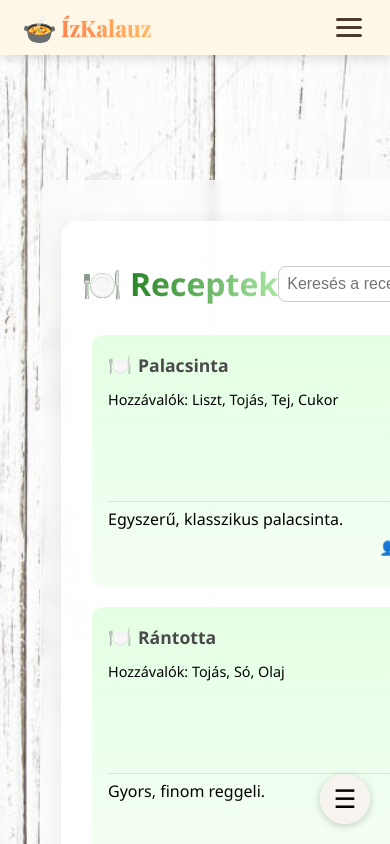
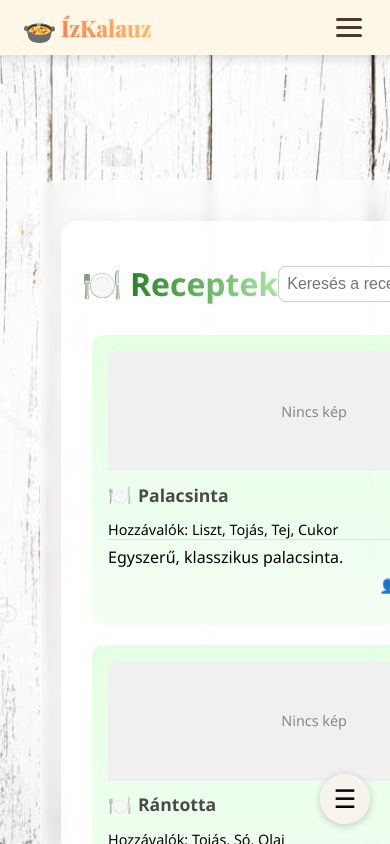
Before and after one commit to Flo535/izkalauzfrontend, a Vue app: page /recipes in a window 390 px wide. Shown: the top 844 px of the page. Built offline with nearby package versions, Linux system fonts and the light colour scheme; no server answers.

Commit message:
Frontend: stabil RecipeList, képek, login integráció

```diff
--- a/src/components/Recipe/RecipeList.vue
+++ b/src/components/Recipe/RecipeList.vue
@@ -5,6 +5,19 @@
       :key="recipe.id"
       class="recipe-card"
     >
+      <!-- Recept kép vagy "Nincs kép" -->
+      <div v-if="recipe.imagePath" class="recipe-image-wrapper">
+        <img
+          :src="fullImagePath(recipe.imagePath)"
+          :alt="recipe.title"
+          class="recipe-image"
+          @error="onImageError($event)"
+        />
+      </div>
+      <div v-else class="recipe-no-image">
+        Nincs kép
+      </div>
+
       <!-- Recept címe -->
       <h3 class="recipe-title">
         <span class="recipe-icon">🍽️</span>
@@ -34,6 +47,24 @@ export default {
   props: {
     recipes: Array,
     isLoggedIn: Boolean
+  },
+  methods: {
+    // Backendből kapott relative path → teljes HTTPS URL
+    fullImagePath(path) {
+      if (!path) return null;
+      return `https://localhost:5150/${path.replace(/\\/g, '/')}`;
+    },
+    // Ha a kép nem töltődik be, eltűnteti és megjeleníti a "Nincs kép"-et
+    onImageError(event) {
+      event.target.style.display = 'none';
+      const wrapper = event.target.parentElement;
+      if (!wrapper.querySelector('.recipe-no-image')) {
+        const noImageDiv = document.createElement('div');
+        noImageDiv.className = 'recipe-no-image';
+        noImageDiv.innerText = 'Nincs kép';
+        wrapper.appendChild(noImageDiv);
+      }
+    }
   }
 }
 </script>
@@ -56,18 +87,15 @@ export default {
   flex-direction: column;
   justify-content: flex-start;
   min-height: 280px;
-  max-height: 400px;
+  max-height: 450px;
   transition: transform 0.3s ease, box-shadow 0.3s ease, opacity 0.4s ease;
   opacity: 0;
   animation: fadeIn 0.6s forwards;
 }
 
-
 /* Fade-in animáció */
 @keyframes fadeIn {
-  to {
-    opacity: 1;
-  }
+  to { opacity: 1; }
 }
 
 /* Hover effekt */
@@ -76,12 +104,42 @@ export default {
   box-shadow: 0 12px 24px rgba(0, 0, 0, 0.15);
 }
 
+/* Recept kép */
+.recipe-image-wrapper {
+  width: 100%;
+  height: 150px;
+  margin-bottom: 10px;
+  border-radius: 12px 12px 0 0;
+  overflow: hidden;
+}
+.recipe-image {
+  width: 100%;
+  height: 100%;
+  object-fit: cover;
+}
+
+/* "Nincs kép" felirat */
+.recipe-no-image {
+  width: 100%;
+  height: 150px;
+  display: flex;
+  align-items: center;
+  justify-content: center;
+  background: #f0f0f0;
+  color: #888;
+  font-size: 0.9rem;
+  border-radius: 12px 12px 0 0;
+  margin-bottom: 10px;
+  opacity: 0;
+  animation: fadeIn 0.6s forwards;
+}
+
 /* Recept címe */
 .recipe-title {
   margin: 0 0 8px 0;
   font-size: 1.2rem;
   font-weight: 600;
-  color: #4a4a4a; /* egységes szürke */
+  color: #4a4a4a;
   display: flex;
   align-items: center;
 }
@@ -89,7 +147,7 @@ export default {
 /* Ikon a cím előtt */
 .recipe-title .recipe-icon {
   margin-right: 6px;
-  color: white; /* FEHÉR IKON */
+  color: white;
   font-size: 1.2rem;
 }
 
@@ -113,18 +171,15 @@ export default {
 .recipe-description-wrapper::-webkit-scrollbar {
   width: 6px;
 }
-
 .recipe-description-wrapper::-webkit-scrollbar-track {
   background: rgba(0, 128, 0, 0.05);
   border-radius: 3px;
 }
-
 .recipe-description-wrapper::-webkit-scrollbar-thumb {
-  background: linear-gradient(to bottom, #a8e6cf, #56ab2f); /* világos -> sötét zöld */
+  background: linear-gradient(to bottom, #a8e6cf, #56ab2f);
   border-radius: 3px;
   transition: background 0.2s ease;
 }
-
 .recipe-description-wrapper::-webkit-scrollbar-thumb:hover {
   background: linear-gradient(to bottom, #56ab2f, #a8e6cf);
 }
@@ -161,5 +216,9 @@ export default {
   .recipe-description-wrapper {
     max-height: 100px;
   }
+  .recipe-image-wrapper,
+  .recipe-no-image {
+    height: 120px;
+  }
 }
 </style>
--- /dev/null
+++ b/src/components/RecipeListProfile.vue
@@ -0,0 +1,132 @@
+<template>
+  <div class="recipe-list">
+    <div
+      v-for="recipe in recipes"
+      :key="recipe.id"
+      class="recipe-card"
+    >
+      <!-- Recept kép vagy "Nincs kép" -->
+      <div v-if="recipe.imagePath" class="recipe-image-wrapper">
+        <img
+          :src="fullImagePath(recipe.imagePath)"
+          :alt="recipe.title"
+          class="recipe-image"
+          @error="onImageError($event)"
+        />
+      </div>
+      <div v-else class="recipe-no-image">
+        Nincs kép
+      </div>
+
+      <!-- Recept címe -->
+      <h3 class="recipe-title">
+        <span class="recipe-icon">🍽️</span>
+        {{ recipe.title }}
+      </h3>
+
+      <!-- Hozzávalók (opcionális, ha szeretnéd) -->
+      <p v-if="recipe.ingredients?.length" class="recipe-ingredients">
+        Hozzávalók: {{ recipe.ingredients.join(', ') }}
+      </p>
+
+      <!-- Elkészítés / leírás görgethető -->
+      <div class="recipe-description-wrapper">
+        <p class="recipe-description">{{ recipe.description }}</p>
+      </div>
+
+      <!-- Szerző (opcionális) -->
+      <p v-if="recipe.authorEmail" class="recipe-author">
+        👤 {{ recipe.authorEmail }}
+      </p>
+    </div>
+  </div>
+</template>
+
+<script>
+export default {
+  props: {
+    recipes: Array
+  },
+  methods: {
+    fullImagePath(path) {
+      if (!path) return null;
+      return `http://localhost:5150/${path.replace(/\\/g, '/')}`;
+    },
+    onImageError(event) {
+      event.target.style.display = 'none';
+      const wrapper = event.target.parentElement;
+      if (!wrapper.querySelector('.recipe-no-image')) {
+        const noImageDiv = document.createElement('div');
+        noImageDiv.className = 'recipe-no-image';
+        noImageDiv.innerText = 'Nincs kép';
+        wrapper.appendChild(noImageDiv);
+      }
+    }
+  }
+}
+</script>
+
+<style scoped>
+.recipe-list {
+  display: grid;
+  grid-template-columns: repeat(auto-fit, minmax(250px, 1fr));
+  gap: 20px;
+  justify-content: center;
+  padding: 10px;
+}
+.recipe-card {
+  background: linear-gradient(180deg, rgba(200,255,200,0.5), rgba(220,255,220,0.3));
+  border-radius: 12px;
+  padding: 20px;
+  display: flex;
+  flex-direction: column;
+  justify-content: flex-start;
+  min-height: 280px;
+  max-height: 450px;
+  transition: transform 0.3s ease, box-shadow 0.3s ease, opacity 0.4s ease;
+  opacity: 0;
+  animation: fadeIn 0.6s forwards;
+}
+.recipe-image-wrapper,
+.recipe-no-image {
+  width: 100%;
+  height: 150px;
+  margin-bottom: 10px;
+  border-radius: 12px 12px 0 0;
+  overflow: hidden;
+}
+.recipe-image {
+  width: 100%;
+  height: 100%;
+  object-fit: cover;
+}
+.recipe-no-image {
+  display: flex;
+  align-items: center;
+  justify-content: center;
+  background: #f0f0f0;
+  color: #888;
+  font-size: 0.9rem;
+  opacity: 0;
+  animation: fadeIn 0.6s forwards;
+}
+@keyframes fadeIn { to { opacity: 1; } }
+.recipe-title { margin: 0 0 8px 0; font-size: 1.2rem; font-weight: 600; color: #4a4a4a; display: flex; align-items: center; }
+.recipe-title .recipe-icon { margin-right: 6px; font-size: 1.2rem; }
+.recipe-ingredients { margin: 4px 0 0 0; font-size: 0.9rem; }
+.recipe-description-wrapper { margin-top: auto; max-height: 120px; overflow-y: auto; border-top: 1px solid rgba(0,0,0,0.1); padding-top: 6px; scroll-behavior: smooth; }
+.recipe-description-wrapper::-webkit-scrollbar { width: 6px; }
+.recipe-description-wrapper::-webkit-scrollbar-track { background: rgba(0, 128, 0, 0.05); border-radius: 3px; }
+.recipe-description-wrapper::-webkit-scrollbar-thumb { background: linear-gradient(to bottom, #a8e6cf, #56ab2f); border-radius: 3px; transition: background 0.2s ease; }
+.recipe-description-wrapper::-webkit-scrollbar-thumb:hover { background: linear-gradient(to bottom, #56ab2f, #a8e6cf); }
+.recipe-description-wrapper { scrollbar-width: thin; scrollbar-color: rgba(86, 171, 47, 0.7) rgba(168, 230, 207, 0.1); }
+.recipe-description { margin: 0; white-space: pre-wrap; }
+.recipe-author { margin-top: 8px; font-size: 0.85rem; color: #555; text-align: right; }
+@media (max-width: 600px) {
+  .recipe-card { min-height: 220px; padding: 16px; }
+  .recipe-title { font-size: 1.1rem; }
+  .recipe-description-wrapper { max-height: 100px; }
+  .recipe-image-wrapper,
+  .recipe-no-image { height: 120px; }
+}
+</style>
```
Also changed, not shown: 1 other file (tests, documents, lock files or other folders).
